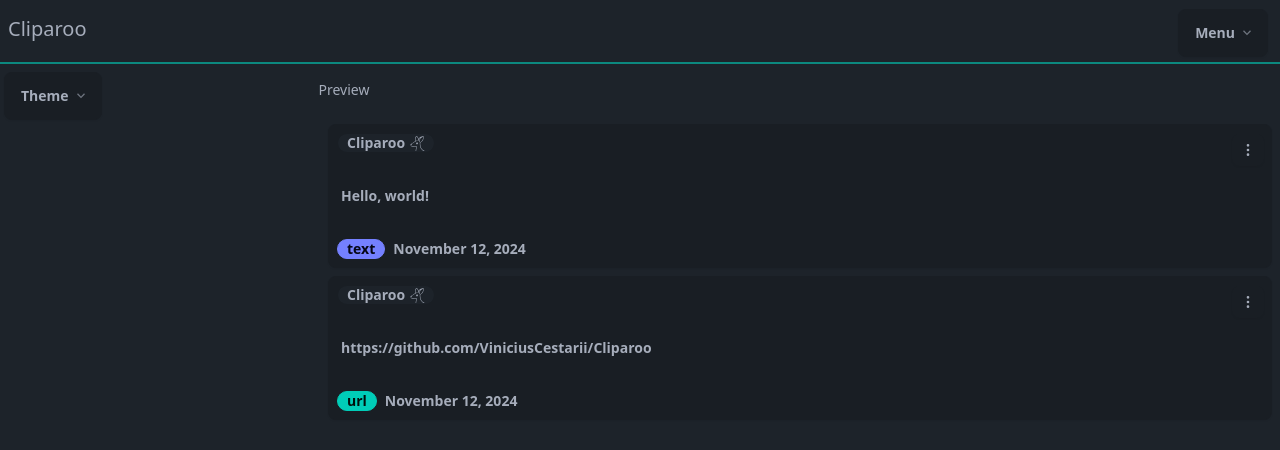
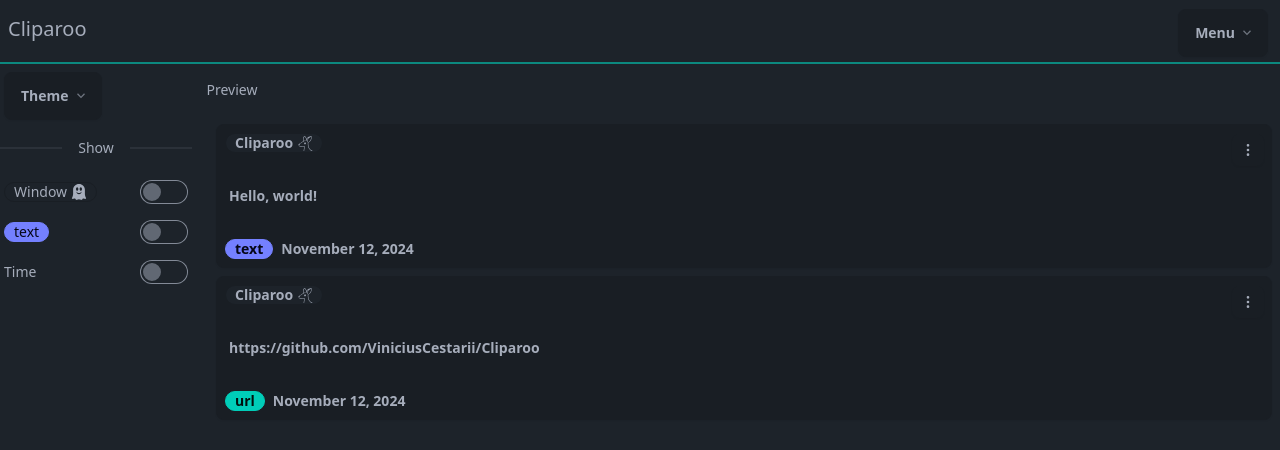
Before and after one commit to ViniciusCestarii/cliparoo, a SvelteKit app: page /configuration in a window 1280 px wide. Shown: the top 450 px of the page. Built offline with nearby package versions, Linux system fonts and the light colour scheme.

Commit message:
feat: add toggle input to change entry visualization

```diff
--- a/src/routes/configuration/+page.svelte
+++ b/src/routes/configuration/+page.svelte
@@ -2,6 +2,8 @@
 	import ClipboardEntry from '$lib/components/clipboard-entry.svelte';
 	import type { ClipboardEntry as ClipboardEntryType } from '$lib/types';
 	import ThemeToggle from '$lib/components/theme-toggle.svelte';
+	import ClipboardWindowBadge from '$lib/components/clipboard-window-badge.svelte';
+	import ClipboardTypeBadge from '$lib/components/clipboard-type-badge.svelte';
 
 	const entry1: ClipboardEntryType = {
 		id: Infinity,
@@ -20,13 +22,28 @@
 	};
 </script>
 
-<div class="grid sm:grid-cols-4">
+<div class="grid xs:grid-cols-[minmax(0,_12rem)_minmax(0,_1fr)] xs:gap-4">
 	<div class="flex flex-col pt-1">
 		<ThemeToggle />
+		<div class="form-control">
+			<div class="divider text-sm">Show</div>
+			<label class="label cursor-pointer">
+				<span class="label-text"><ClipboardWindowBadge window="Window" /></span>
+				<input type="checkbox" class="toggle toggle-primary" />
+			</label>
+			<label class="label cursor-pointer">
+				<span class="label-text"><ClipboardTypeBadge type="text" /></span>
+				<input type="checkbox" class="toggle toggle-primary" />
+			</label>
+			<label class="label cursor-pointer">
+				<span class="label-text">Time</span>
+				<input type="checkbox" class="toggle toggle-primary" />
+			</label>
+		</div>
 	</div>
 
-	<div class="col-span-3">
-		<div class="divider sm:divider-horizontal text-sm">Preview</div>
+	<div>
+		<div class="divider xs:divider-horizontal text-sm">Preview</div>
 		<ClipboardEntry entry={entry1} />
 		<ClipboardEntry entry={entry2} />
 	</div>
```
